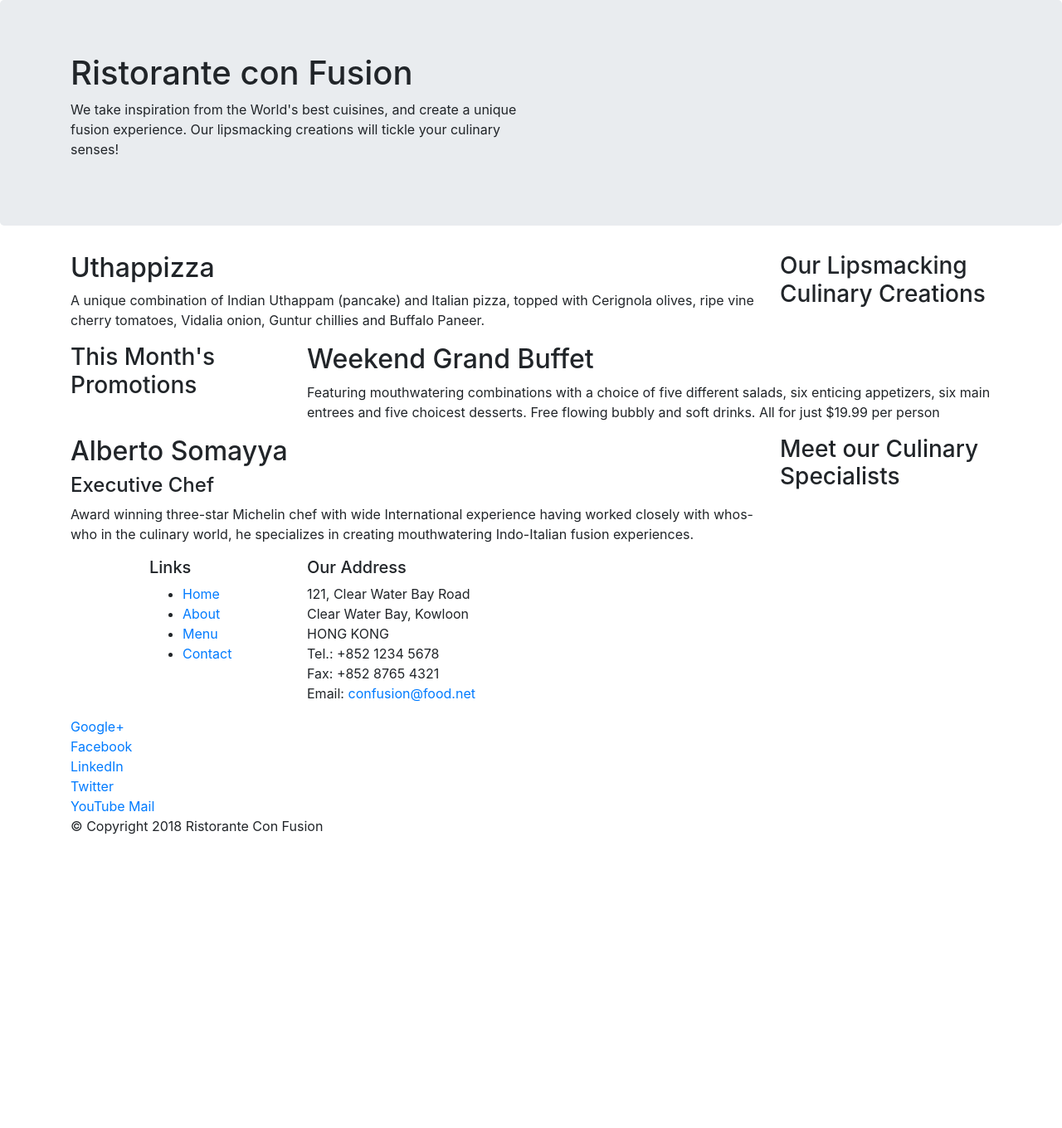
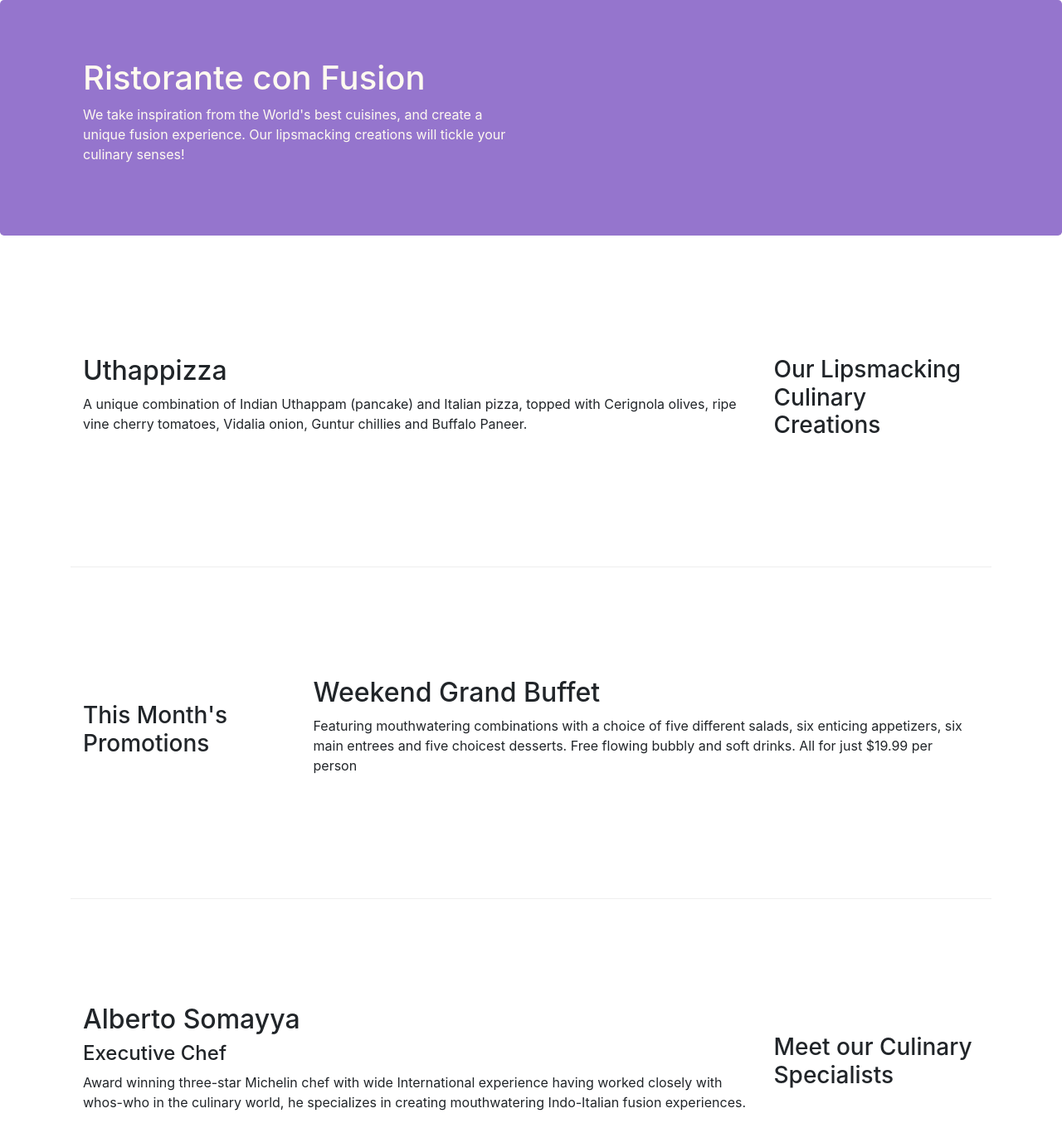
Before and after one commit to CFloy66-v12o/conFusion, a website: page index.html in a window 1280 px wide. Shown: the top 1360 px of the page at 83% size. Before the commit the page ends 1024 px from the top, so only its background shows below. Drawn offline with nearby package versions, Linux system fonts and the light colour scheme.

Commit message:
bootstrap grid p-2

```diff
--- /dev/null
+++ b/css/style.css
@@ -0,0 +1,38 @@
+html {
+    font-size: 16px;
+}
+
+.jumbotron {
+    padding: 70px 30px 70px 30px;
+    margin: 0px auto;
+    background-color: #9575cd;
+    color: floralwhite;
+}
+
+.row-header {
+    margin: 0px auto;
+    padding:0px auto;
+}
+
+.row-content {
+    margin: 0px auto;
+    padding: 50px 0px 50px 0px;
+    border-bottom: .5px ridge;
+    min-height: 400px;
+}
+
+.footer {
+    background-color: #d1c4e9;
+    margin: 0px auto;
+    padding: 20px 0px 20px 0px;
+}
+
+.address {
+    font-size: 80%;
+    margin: 0px;
+    color: #0f0f0f;
+}
+
+.copyright {
+    padding: 35px 0px 15px 0px;
+}
--- a/index.html
+++ b/index.html
@@ -3,6 +3,7 @@
 
 <head>
     <link rel="stylesheet" href="node_modules/bootstrap/dist/css/bootstrap.min.css">
+    <link rel="stylesheet" href="../css/style.css" type="text/css">
     <title>Ristorante Con Fusion</title>
 </head>
 
@@ -10,7 +11,7 @@
 
     <header class="jumbotron">
         <div class="container">
-            <div class="row">
+            <div class="row row-header">
                 <div class="col-12 col-sm-6">
                     <h1>Ristorante con Fusion</h1>
                     <p>We take inspiration from the World's best cuisines, and create a unique fusion experience. Our lipsmacking creations will tickle your culinary senses!</p>
@@ -22,7 +23,7 @@
     </header>
 
     <div class="container">
-        <div class="row">
+        <div class="row row-content align-items-center">
             <div class="col-12 col-sm-4 order-sm-last col-md-3">
                 <h3>Our Lipsmacking Culinary Creations</h3>
             </div>
@@ -33,7 +34,7 @@
         </div>
 
 
-        <div class="row">
+        <div class="row row-content align-items-center">
             <div class="col-12 col-sm-4 col-md-3">
                 <h3>This Month's Promotions</h3>
             </div>
@@ -43,7 +44,7 @@
             </div>
         </div>
 
-        <div class="row">
+        <div class="row row-content align-items-center">
             <div class="col-12 col-sm-4 order-sm-last col-md-3">
                 <h3>Meet our Culinary Specialists</h3>
             </div>
@@ -55,21 +56,21 @@
         </div>
     </div>
 
-    <footer>
+    <footer class="footer">
         <div class="container">
             <div class="row">
-                <div class="col-4 offset-1 col-sm-2">
+                <div class="col-4 offset-1 col-sm-2 justify-content-start">
                     <h5>Links</h5>
-                    <ul>
+                    <ul class="list-unstyled">
                         <li><a href="#">Home</a></li>
                         <li><a href="#">About</a></li>
                         <li><a href="#">Menu</a></li>
                         <li><a href="#">Contact</a></li>
                     </ul>
                 </div>
-                <div class="col-7 sol-sm-5">
+                <div class="col-7 col-sm-5">
                     <h5>Our Address</h5>
-                    <address>
+                    <address class="address">
 		              121, Clear Water Bay Road<br>
 		              Clear Water Bay, Kowloon<br>
 		              HONG KONG<br>
@@ -78,19 +79,19 @@
 		              Email: <a href="mailto:confusion@food.net">confusion@food.net</a>
 		           </address>
                 </div>
-                <div>
-                    <div class="col-12 col-sm-4">
+                <div class="col-12 col-sm-4 align-self-center">
+                    <div class="text-center">
                         <a href="http://google.com/+">Google+</a>
                         <a href="http://www.facebook.com/profile.php?id=">Facebook</a>
                         <a href="http://www.linkedin.com/in/">LinkedIn</a>
                         <a href="http://twitter.com/">Twitter</a>
                         <a href="http://youtube.com/">YouTube</a>
-                        <a href="mailto:">Mail</a>
+                        <a href="mailto:">E-Mail</a>
                     </div>
                 </div>
            </div>
-           <div class="row">
-                <div class="col-auto">
+           <div class="row justify-content-center">
+                <div class="col-auto copyright">
                     <p>© Copyright 2018 Ristorante Con Fusion</p>
                 </div>
            </div>
```
